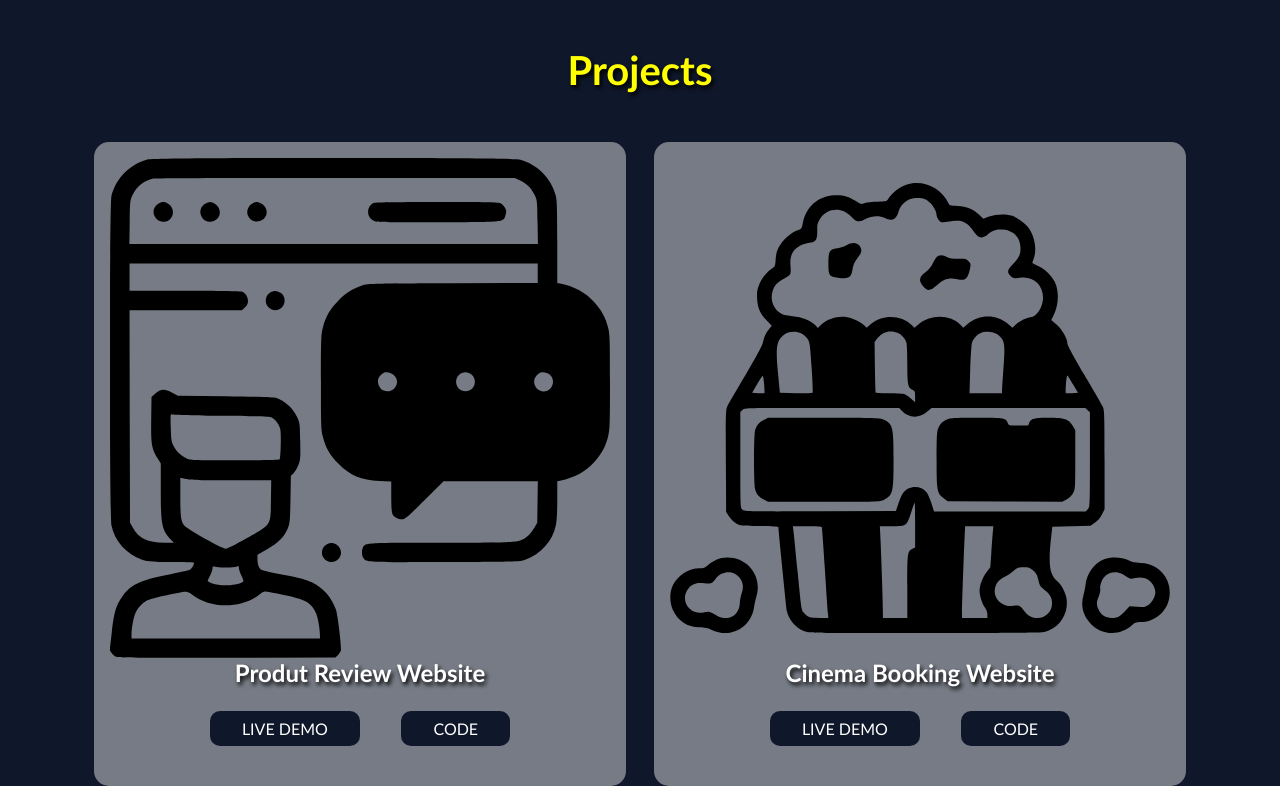
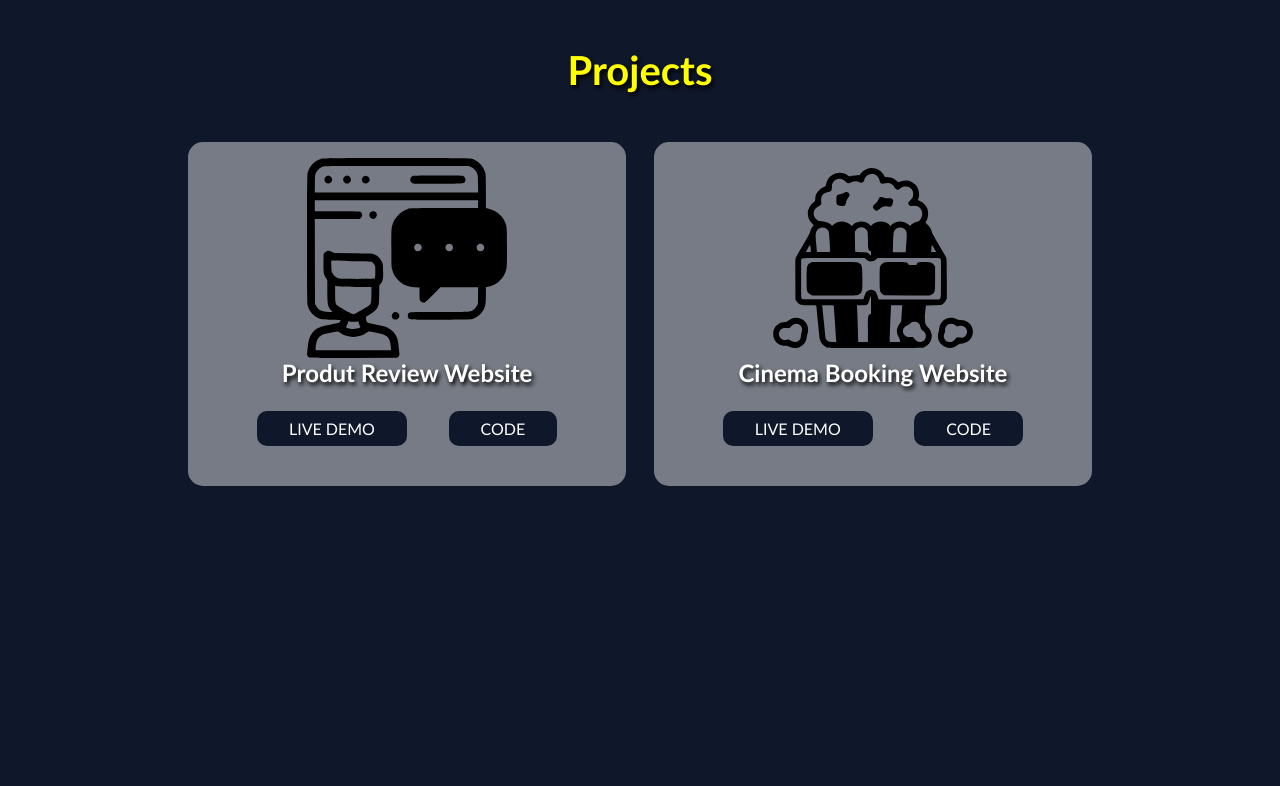
Before and after one commit to Dhanoosh/my-portfolio, a React (Create React App) app: page / in a window 1280 px wide. Shown: the part 762-1548 px from the top of the page. After the commit the page ends 1248 px from the top, so only its background shows below. Built offline with nearby package versions, Linux system fonts and the light colour scheme.

Commit message:
css changes in project

```diff
--- a/src/styles.css
+++ b/src/styles.css
@@ -124,13 +124,13 @@
   }
 
   .project:hover {
-    box-shadow: 0px 2px 10px #000000;
+    box-shadow: 0px 2px 10px #f0eaea;
   }
 
   .project-img {
     width: 100%;
-    max-width: 500px;
-    min-width: 200px;
+    max-width: 200px;
+    min-width: 100px;
     object-fit: cover;
   }
 
```
